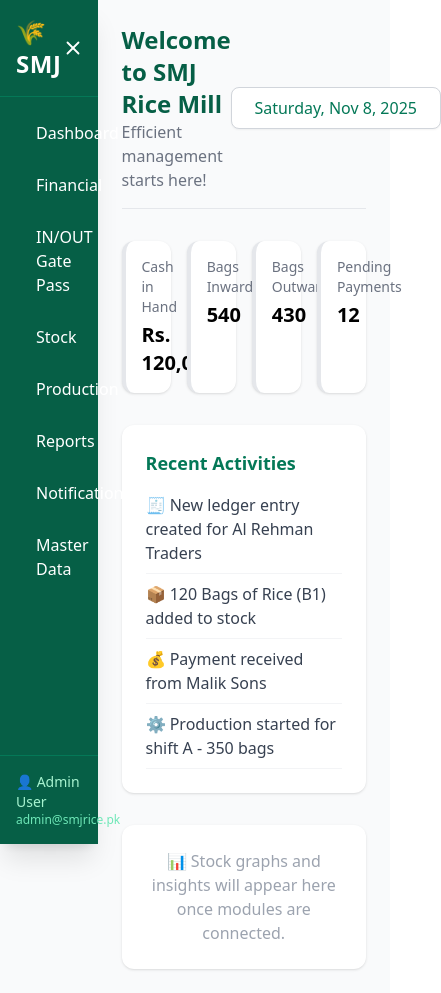
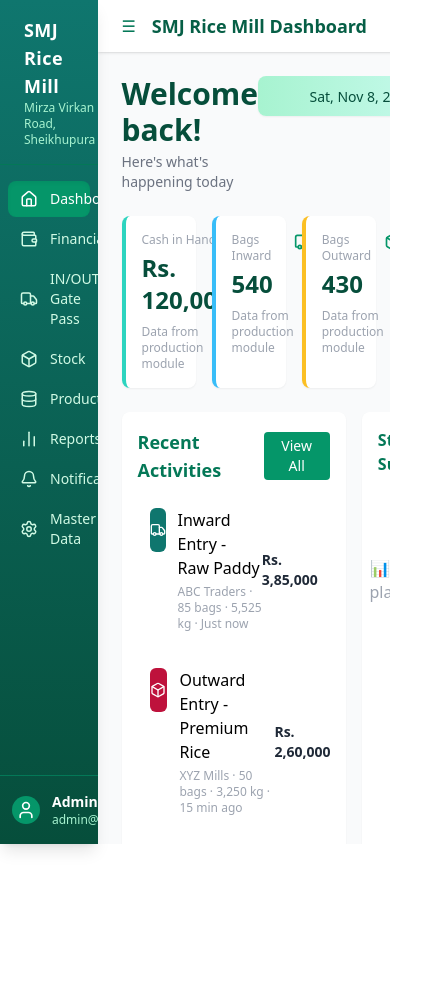
Before and after one commit to Abrish-Malik-636/smj-rice-mill-management, a React app in the folder frontend/: page / in a window 390 px wide. Shown: the whole page, 441 px wide, since content can reach past the window. After the commit the page ends 844 px from the top, so only its background shows below. Built offline with nearby package versions, Linux system fonts and the light colour scheme; the HTML template or start-up script is replaced by a standard one.

Commit message:
Updated Sidebar & MainLayout - improved responsive layout and toggle behavior

```diff
--- a/frontend/src/App.jsx
+++ b/frontend/src/App.jsx
@@ -1,18 +1,32 @@
 // src/App.jsx
 import React from "react";
-import { BrowserRouter, Routes, Route } from "react-router-dom";
+import { BrowserRouter as Router, Routes, Route } from "react-router-dom";
 import MainLayout from "./layouts/MainLayout";
+
 import Dashboard from "./pages/Dashboard";
+import Financial from "./pages/Financial";
+import GatePass from "./pages/GatePass";
+import Stock from "./pages/Stock";
+import Production from "./pages/Production";
+import Reports from "./pages/Reports";
+import Notifications from "./pages/Notifications";
+import MasterData from "./pages/MasterData";
 
 export default function App() {
   return (
-    <BrowserRouter>
+    <Router>
       <MainLayout>
         <Routes>
           <Route path="/" element={<Dashboard />} />
-          <Route path="/dashboard" element={<Dashboard />} />
+          <Route path="/financial" element={<Financial />} />
+          <Route path="/gatepass" element={<GatePass />} />
+          <Route path="/stock" element={<Stock />} />
+          <Route path="/production" element={<Production />} />
+          <Route path="/reports" element={<Reports />} />
+          <Route path="/notifications" element={<Notifications />} />
+          <Route path="/masterdata" element={<MasterData />} />
         </Routes>
       </MainLayout>
-    </BrowserRouter>
+    </Router>
   );
 }
--- a/frontend/src/components/Sidebar.jsx
+++ b/frontend/src/components/Sidebar.jsx
@@ -1,46 +1,99 @@
+// src/components/Sidebar.jsx
 import React from "react";
-import { Home, Settings, Bell, BarChart2, Truck, Package, Factory, Database, X } from "lucide-react";
+import { Link, useLocation } from "react-router-dom";
+
+import {
+  Home,
+  Wallet,
+  Truck,
+  Box,
+  Settings,
+  BarChart2,
+  Bell,
+  Database,
+  User,
+  LogOut,
+} from "lucide-react";
 
 export default function Sidebar({ isOpen, toggleSidebar }) {
+  const location = useLocation();
+
+  const menu = [
+    { name: "Dashboard", icon: <Home size={18} />, path: "/" },
+    { name: "Financial", icon: <Wallet size={18} />, path: "/financial" },
+    { name: "IN/OUT Gate Pass", icon: <Truck size={18} />, path: "/gatepass" },
+    { name: "Stock", icon: <Box size={18} />, path: "/stock" },
+    { name: "Production", icon: <Database size={18} />, path: "/production" },
+    { name: "Reports", icon: <BarChart2 size={18} />, path: "/reports" },
+    { name: "Notifications", icon: <Bell size={18} />, path: "/notifications" },
+    { name: "Master Data", icon: <Settings size={18} />, path: "/masterdata" },
+  ];
+
   return (
-    <div
-      className={`fixed top-0 left-0 h-full bg-emerald-800 text-white shadow-xl transform ${
-        isOpen ? "translate-x-0" : "-translate-x-full"
-      } transition-transform duration-300 ease-in-out w-1/4 z-50`}
+    <aside
+      className={`fixed top-0 left-0 h-full z-50 transform transition-all duration-300 ease-in-out
+      ${isOpen ? "translate-x-0 w-1/4" : "w-16"}
+      bg-gradient-to-b from-teal-700 to-emerald-900 text-white shadow-lg overflow-hidden`}
     >
-      <div className="flex justify-between items-center p-4 border-b border-emerald-700">
-        <h1 className="text-2xl font-bold tracking-wide">🌾 SMJ</h1>
-        <button onClick={toggleSidebar} className="text-white hover:text-emerald-300">
-          <X size={22} />
-        </button>
+      <div className="h-full flex flex-col justify-between">
+        {/* Top Section */}
+        <div>
+          <div className="flex items-center justify-between px-6 py-4 border-b border-emerald-700">
+            {isOpen && (
+              <div className="flex flex-col">
+                <div className="text-lg font-bold tracking-wide">
+                  SMJ Rice Mill
+                </div>
+                <div className="text-xs text-emerald-200">
+                  Mirza Virkan Road, Sheikhupura
+                </div>
+              </div>
+            )}
+            {/* Toggle button placeholder for now */}
+          </div>
+
+          {/* Menu */}
+          <nav className="px-2 py-4 space-y-1">
+            {menu.map((m) => {
+              const active = location.pathname === m.path;
+              return (
+                <Link
+                  key={m.name}
+                  to={m.path}
+                  className={`flex items-center gap-3 px-3 py-2 rounded-lg transition-all duration-200 cursor-pointer ${
+                    active
+                      ? "bg-emerald-600 text-white shadow-inner"
+                      : "hover:bg-emerald-700 text-emerald-100"
+                  } ${isOpen ? "" : "justify-center"}`}
+                >
+                  <div>{m.icon}</div>
+                  {isOpen && <span className="text-sm">{m.name}</span>}
+                </Link>
+              );
+            })}
+          </nav>
+        </div>
+
+        {/* Bottom: Profile */}
+        <div className="px-3 py-4 border-t border-emerald-700">
+          <div
+            className={`flex items-center gap-3 ${isOpen ? "" : "flex-col"}`}
+          >
+            <div className="bg-emerald-600 p-1 rounded-full">
+              <User size={20} />
+            </div>
+            {isOpen && (
+              <div className="flex-1">
+                <div className="text-sm font-semibold">Admin User</div>
+                <div className="text-xs text-emerald-200">admin@smjrice.pk</div>
+              </div>
+            )}
+            <button className="text-emerald-200 hover:text-white p-2 rounded">
+              <LogOut size={16} />
+            </button>
+          </div>
+        </div>
       </div>
-
-      <div className="flex flex-col mt-4 space-y-3 px-4">
-        {[
-          { name: "Dashboard", icon: <Home size={18} /> },
-          { name: "Financial", icon: <BarChart2 size={18} /> },
-          { name: "IN/OUT Gate Pass", icon: <Truck size={18} /> },
-          { name: "Stock", icon: <Package size={18} /> },
-          { name: "Production", icon: <Factory size={18} /> },
-          { name: "Reports", icon: <Database size={18} /> },
-          { name: "Notifications", icon: <Bell size={18} /> },
-          { name: "Master Data", icon: <Settings size={18} /> },
-        ].map((item) => (
-          <div
-            key={item.name}
-            className="flex items-center gap-3 p-2 rounded-lg hover:bg-emerald-700 cursor-pointer transition"
-          >
-            {item.icon}
-            <span>{item.name}</span>
-          </div>
-        ))}
-      </div>
-
-      {/* Footer (user info placeholder) */}
-      <div className="absolute bottom-0 left-0 w-full p-4 border-t border-emerald-700">
-        <p className="text-sm text-emerald-200">👤 Admin User</p>
-        <p className="text-xs text-emerald-300">admin@smjrice.pk</p>
-      </div>
-    </div>
+    </aside>
   );
 }
--- a/frontend/src/layouts/MainLayout.jsx
+++ b/frontend/src/layouts/MainLayout.jsx
@@ -1,38 +1,40 @@
+// src/layouts/MainLayout.jsx
 import React, { useState } from "react";
 import Sidebar from "../components/Sidebar";
-import { Menu } from "lucide-react";
-import Dashboard from "../pages/Dashboard";
 
-export default function MainLayout() {
-  const [isSidebarOpen, setIsSidebarOpen] = useState(true);
+export default function MainLayout({ children }) {
+  const [isOpen, setIsOpen] = useState(true);
 
-  const toggleSidebar = () => {
-    setIsSidebarOpen(!isSidebarOpen);
-  };
+  const toggleSidebar = () => setIsOpen((prev) => !prev);
 
   return (
-    <div className="flex bg-gray-50 min-h-screen">
+    <div className="flex h-screen bg-gray-50 overflow-hidden">
       {/* Sidebar */}
-      <Sidebar isOpen={isSidebarOpen} toggleSidebar={toggleSidebar} />
-
-      {/* Sidebar toggle button (fixed top-left) */}
-      {!isSidebarOpen && (
-        <button
-          onClick={toggleSidebar}
-          className="fixed top-4 left-4 bg-emerald-600 text-white p-2 rounded-md shadow-md hover:bg-emerald-700 z-40"
-        >
-          <Menu size={20} />
-        </button>
-      )}
+      <Sidebar isOpen={isOpen} toggleSidebar={toggleSidebar} />
 
       {/* Main Content */}
-      <main
-        className={`transition-all duration-300 ease-in-out ${
-          isSidebarOpen ? "ml-[25%] w-[75%]" : "ml-0 w-full"
-        } p-6`}
+      <div
+        className={`flex-1 flex flex-col transition-all duration-300 ${
+          isOpen ? "ml-[25%]" : "ml-16"
+        }`}
       >
-        <Dashboard />
-      </main>
+        {/* Top Bar with Menu Button */}
+        <div className="flex items-center bg-white shadow px-6 py-3 sticky top-0 z-40">
+          <button
+            onClick={toggleSidebar}
+            className="text-emerald-700 hover:text-emerald-900 focus:outline-none mr-4"
+            aria-label="Toggle Sidebar"
+          >
+            ☰
+          </button>
+          <h2 className="text-lg font-semibold text-emerald-800">
+            SMJ Rice Mill Dashboard
+          </h2>
+        </div>
+
+        {/* Page Content */}
+        <main className="flex-1 overflow-y-auto p-6">{children}</main>
+      </div>
     </div>
   );
 }
--- a/frontend/src/pages/Dashboard.jsx
+++ b/frontend/src/pages/Dashboard.jsx
@@ -1,73 +1,178 @@
+// src/pages/Dashboard.jsx
 import React, { useState } from "react";
 import DatePicker from "react-datepicker";
+import { Truck, Box, Coins, AlertTriangle } from "lucide-react";
 import "react-datepicker/dist/react-datepicker.css";
 
+const leftAccent = {
+  teal: "border-teal-400",
+  blue: "border-sky-400",
+  amber: "border-amber-400",
+  red: "border-rose-400",
+};
+
 export default function Dashboard() {
-  const [selectedDate, setSelectedDate] = useState(new Date());
+  const [date, setDate] = useState(new Date());
+
+  const cards = [
+    {
+      title: "Cash in Hand",
+      value: "Rs. 120,000",
+      icon: <Coins size={20} />,
+      color: "teal",
+    },
+    {
+      title: "Bags Inward",
+      value: "540",
+      icon: <Truck size={20} />,
+      color: "blue",
+    },
+    {
+      title: "Bags Outward",
+      value: "430",
+      icon: <Box size={20} />,
+      color: "amber",
+    },
+    {
+      title: "Pending Payments",
+      value: "12",
+      icon: <AlertTriangle size={20} />,
+      color: "red",
+    },
+  ];
 
   const activities = [
-    "🧾 New ledger entry created for Al Rehman Traders",
-    "📦 120 Bags of Rice (B1) added to stock",
-    "💰 Payment received from Malik Sons",
-    "⚙️ Production started for shift A - 350 bags",
+    {
+      title: "Inward Entry - Raw Paddy",
+      meta: "ABC Traders · 85 bags · 5,525 kg · Just now",
+      amount: "Rs. 3,85,000",
+      color: "teal",
+      icon: <Truck size={16} />,
+    },
+    {
+      title: "Outward Entry - Premium Rice",
+      meta: "XYZ Mills · 50 bags · 3,250 kg · 15 min ago",
+      amount: "Rs. 2,60,000",
+      color: "red",
+      icon: <Box size={16} />,
+    },
+    {
+      title: "Production Complete - Day Shift",
+      meta: "Al-Barkat · Rice 850kg · 1 hour ago",
+      amount: "92% Efficiency",
+      color: "amber",
+      icon: <Coins size={16} />,
+    },
+    {
+      title: "Payment Received",
+      meta: "ABC Traders · Invoice #SMJ-2025-089 · 2 hours ago",
+      amount: "Rs. 1,50,000",
+      color: "blue",
+      icon: <Coins size={16} />,
+    },
   ];
 
   return (
-    <div className="space-y-8">
-      {/* Header Section */}
-      <div className="flex justify-between items-center border-b pb-4">
+    <div className="space-y-6">
+      {/* Header */}
+      <div className="flex items-start justify-between">
         <div>
-          <h1 className="text-2xl font-semibold text-emerald-800">Welcome to SMJ Rice Mill</h1>
-          <p className="text-gray-500">Efficient management starts here!</p>
+          <h2 className="text-3xl font-bold text-emerald-900">Welcome back!</h2>
+          <p className="text-sm text-gray-500 mt-1">
+            Here's what's happening today
+          </p>
         </div>
 
-        {/* Interactive Date Picker */}
-        <div className="bg-white border border-gray-300 rounded-lg shadow-sm p-2 hover:shadow-md transition">
+        {/* calendar badge */}
+        <div className="rounded-lg px-4 py-2 bg-gradient-to-r from-emerald-200 to-teal-100 shadow-sm">
           <DatePicker
-            selected={selectedDate}
-            onChange={(date) => setSelectedDate(date)}
-            dateFormat="eeee, MMM d, yyyy"
-            className="w-48 text-center font-medium text-emerald-700 focus:outline-none cursor-pointer"
+            selected={date}
+            onChange={(d) => setDate(d)}
+            dateFormat="EEE, MMM d, yyyy"
+            className="bg-transparent border-0 text-sm font-medium text-emerald-900 w-44 text-center cursor-pointer"
+            readOnly
           />
         </div>
       </div>
 
-      {/* Stat Cards */}
+      {/* Cards */}
       <div className="grid grid-cols-4 gap-4">
-        {[
-          { title: "Cash in Hand", value: "Rs. 120,000", color: "emerald" },
-          { title: "Bags Inward", value: "540", color: "blue" },
-          { title: "Bags Outward", value: "430", color: "orange" },
-          { title: "Pending Payments", value: "12", color: "red" },
-        ].map((card, i) => (
+        {cards.map((c, i) => (
           <div
             key={i}
-            className={`border-l-4 border-${card.color}-500 bg-white shadow rounded-xl p-4 hover:shadow-lg transition`}
+            className={`bg-white rounded-lg p-4 shadow-sm hover:shadow-md transition transform hover:-translate-y-1 border-l-4 ${
+              leftAccent[c.color]
+            }`}
           >
-            <h3 className="text-sm text-gray-500">{card.title}</h3>
-            <p className="text-xl font-semibold mt-1">{card.value}</p>
+            <div className="flex justify-between items-start">
+              <div>
+                <div className="text-xs text-gray-400">{c.title}</div>
+                <div className="text-2xl font-semibold text-emerald-900 mt-1">
+                  {c.value}
+                </div>
+                <div className="text-xs text-gray-400 mt-2">
+                  Data from production module
+                </div>
+              </div>
+              <div className="text-emerald-600">{c.icon}</div>
+            </div>
           </div>
         ))}
       </div>
 
-      {/* Recent Activities */}
-      <div className="bg-white shadow rounded-xl p-6">
-        <h2 className="text-lg font-semibold text-emerald-700 mb-4">Recent Activities</h2>
-        <ul className="space-y-2 text-gray-700">
-          {activities.map((a, i) => (
-            <li
-              key={i}
-              className="border-b border-gray-100 pb-2 hover:text-emerald-600 transition"
-            >
-              {a}
-            </li>
-          ))}
-        </ul>
-      </div>
+      {/* Recent Activities + Graph */}
+      <div className="grid grid-cols-3 gap-4">
+        <div className="col-span-2 bg-white rounded-lg shadow-sm p-4">
+          <div className="flex items-center justify-between mb-3">
+            <h3 className="text-lg font-semibold text-emerald-700">
+              Recent Activities
+            </h3>
+            <button className="px-3 py-1 rounded bg-emerald-600 text-white text-sm hover:bg-emerald-700 transition">
+              View All
+            </button>
+          </div>
 
-      {/* Graph Placeholder */}
-      <div className="mt-6 p-6 bg-white rounded-xl shadow text-center text-gray-400">
-        📊 Stock graphs and insights will appear here once modules are connected.
+          <div className="space-y-3">
+            {activities.map((a, idx) => (
+              <div
+                key={idx}
+                className="flex items-center justify-between p-3 rounded-md hover:bg-gray-50 transition"
+              >
+                <div className="flex items-start gap-3">
+                  <div
+                    className={`w-11 h-11 rounded-md flex items-center justify-center text-white`}
+                    style={{
+                      background:
+                        a.color === "teal"
+                          ? "#0f766e"
+                          : a.color === "red"
+                          ? "#be123c"
+                          : a.color === "amber"
+                          ? "#c2410c"
+                          : "#0ea5e9",
+                    }}
+                  >
+                    {a.icon}
+                  </div>
+                  <div>
+                    <div className="font-medium">{a.title}</div>
+                    <div className="text-xs text-gray-400 mt-1">{a.meta}</div>
+                  </div>
+                </div>
+                <div className="text-sm font-semibold text-gray-800">
+                  {a.amount}
+                </div>
+              </div>
+            ))}
+          </div>
+        </div>
+
+        <div className="col-span-1 bg-white rounded-lg shadow-sm p-4">
+          <h4 className="font-semibold text-emerald-700 mb-4">Stock Summary</h4>
+          <div className="h-44 flex items-center justify-center text-gray-400">
+            📊 Graph placeholder
+          </div>
+        </div>
       </div>
     </div>
   );
--- /dev/null
+++ b/frontend/src/pages/Financial.jsx
@@ -0,0 +1,15 @@
+// src/pages/Financial.jsx
+import React from "react";
+
+export default function Financial() {
+  return (
+    <div className="p-6">
+      <h1 className="text-2xl font-semibold text-emerald-900">
+        Financial Module
+      </h1>
+      <p className="text-gray-500 mt-2">
+        This section will handle all accounting and financial data.
+      </p>
+    </div>
+  );
+}
--- /dev/null
+++ b/frontend/src/pages/GatePass.jsx
@@ -0,0 +1,14 @@
+import React from "react";
+
+export default function GatePass() {
+  return (
+    <div className="p-6">
+      <h1 className="text-2xl font-semibold text-emerald-900">
+        Gate Pass (IN/OUT)
+      </h1>
+      <p className="text-gray-500 mt-2">
+        Manage inward and outward gate passes and transport logs.
+      </p>
+    </div>
+  );
+}
--- /dev/null
+++ b/frontend/src/pages/MasterData.jsx
@@ -0,0 +1,12 @@
+import React from "react";
+
+export default function MasterData() {
+  return (
+    <div className="p-6">
+      <h1 className="text-2xl font-semibold text-emerald-900">Master Data</h1>
+      <p className="text-gray-500 mt-2">
+        Manage company, supplier, and product master information here.
+      </p>
+    </div>
+  );
+}
--- /dev/null
+++ b/frontend/src/pages/Notifications.jsx
@@ -0,0 +1,12 @@
+import React from "react";
+
+export default function Notifications() {
+  return (
+    <div className="p-6">
+      <h1 className="text-2xl font-semibold text-emerald-900">Notifications</h1>
+      <p className="text-gray-500 mt-2">
+        Manage system alerts and real-time activity updates.
+      </p>
+    </div>
+  );
+}
--- /dev/null
+++ b/frontend/src/pages/Production.jsx
@@ -0,0 +1,14 @@
+import React from "react";
+
+export default function Production() {
+  return (
+    <div className="p-6">
+      <h1 className="text-2xl font-semibold text-emerald-900">
+        In-Process Production
+      </h1>
+      <p className="text-gray-500 mt-2">
+        Monitor production batches, performance, and process logs.
+      </p>
+    </div>
+  );
+}
--- /dev/null
+++ b/frontend/src/pages/Reports.jsx
@@ -0,0 +1,12 @@
+import React from "react";
+
+export default function Reports() {
+  return (
+    <div className="p-6">
+      <h1 className="text-2xl font-semibold text-emerald-900">Reports</h1>
+      <p className="text-gray-500 mt-2">
+        View and generate reports for financials, stock, and production.
+      </p>
+    </div>
+  );
+}
--- /dev/null
+++ b/frontend/src/pages/Stock.jsx
@@ -0,0 +1,14 @@
+import React from "react";
+
+export default function Stock() {
+  return (
+    <div className="p-6">
+      <h1 className="text-2xl font-semibold text-emerald-900">
+        Stock Management
+      </h1>
+      <p className="text-gray-500 mt-2">
+        Track current stock, warehouse capacity, and related data.
+      </p>
+    </div>
+  );
+}
```
